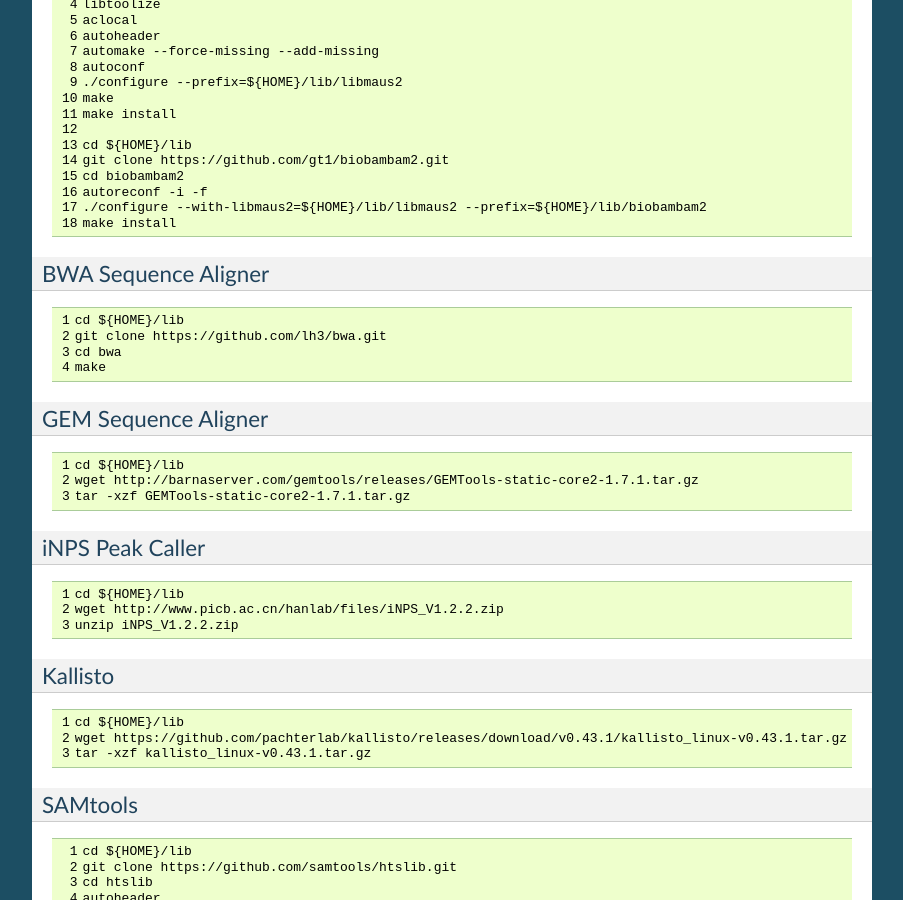
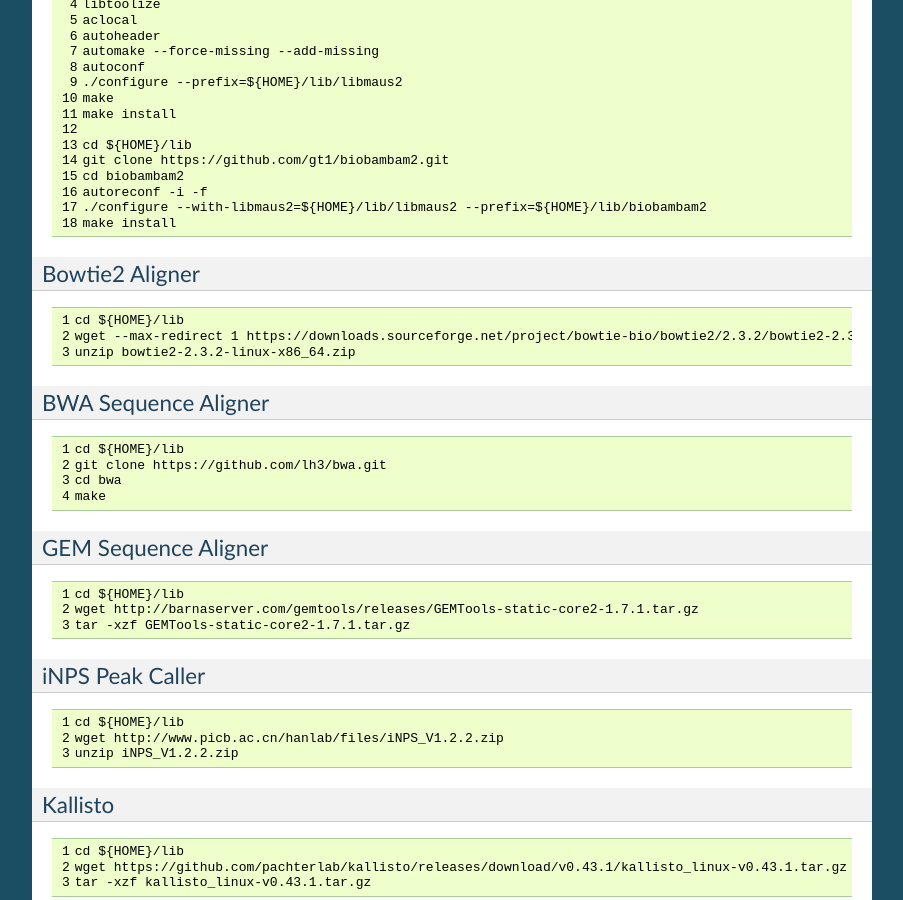
Before and after one commit to Multiscale-Genomics/mg-process-fastq, a Sphinx documentation site: the page built from docs/full_installation.rst, in a window 1280 px wide and 900 px high, scrolled down 1063 px. Shown: the whole window, without its empty margins (198-1101 px from the left). Built offline with Sphinx 7.4.7, drawn with Linux system fonts in a browser that asks for light colours.

Commit message:
Added installation instructions for the installation of Bowtie2

```diff
--- a/docs/full_installation.rst
+++ b/docs/full_installation.rst
@@ -84,6 +84,16 @@
    autoreconf -i -f
    ./configure --with-libmaus2=${HOME}/lib/libmaus2 --prefix=${HOME}/lib/biobambam2
    make install
+
+Bowtie2 Aligner
+^^^^^^^^^^^^^^^
+
+.. code-block:: none
+   :linenos:
+
+   cd ${HOME}/lib
+   wget --max-redirect 1 https://downloads.sourceforge.net/project/bowtie-bio/bowtie2/2.3.2/bowtie2-2.3.2-linux-x86_64.zip
+   unzip bowtie2-2.3.2-linux-x86_64.zip
 
 BWA Sequence Aligner
 ^^^^^^^^^^^^^^^^^^^^
```
